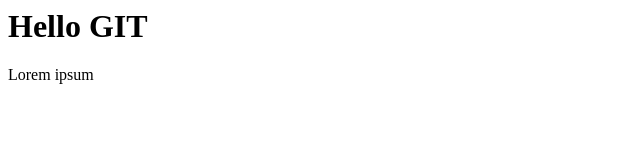
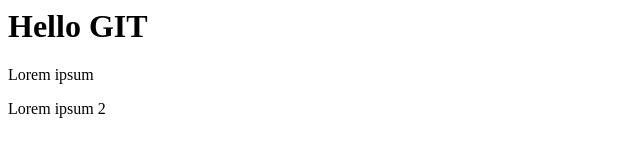
Before and after one commit to kotowiczlukasz/frontend-git-liux-task-12, a plain HTML site: page index.html in a window 1280 px wide. Shown: the whole page, without its empty margins (0-640 px from the left). Drawn offline with Linux system fonts and the light colour scheme.

Commit message:
second p added

```diff
--- a/index.html
+++ b/index.html
@@ -1,3 +1,4 @@
 <h1>Hello GIT</h1>
 
-<p>Lorem ipsum<p>
+<p>Lorem ipsum</p>
+<p>Lorem ipsum 2</p>
```
